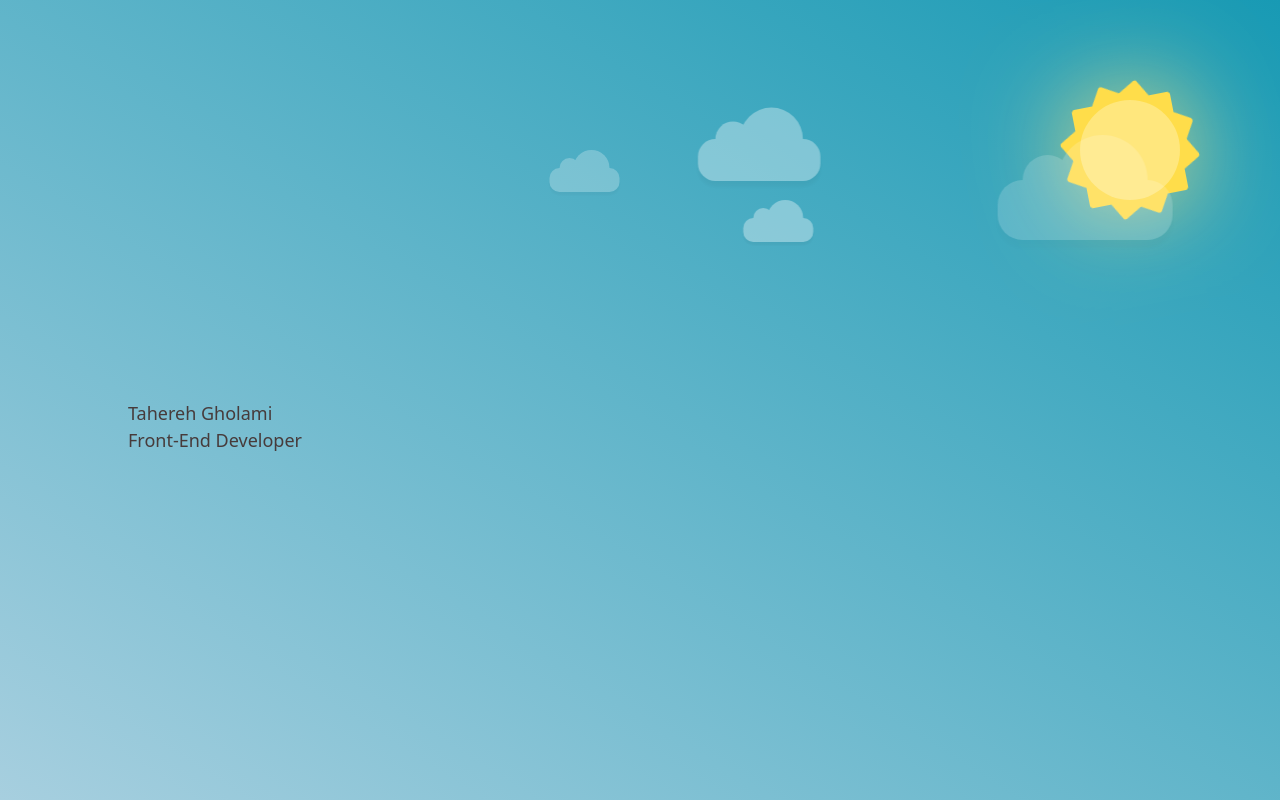
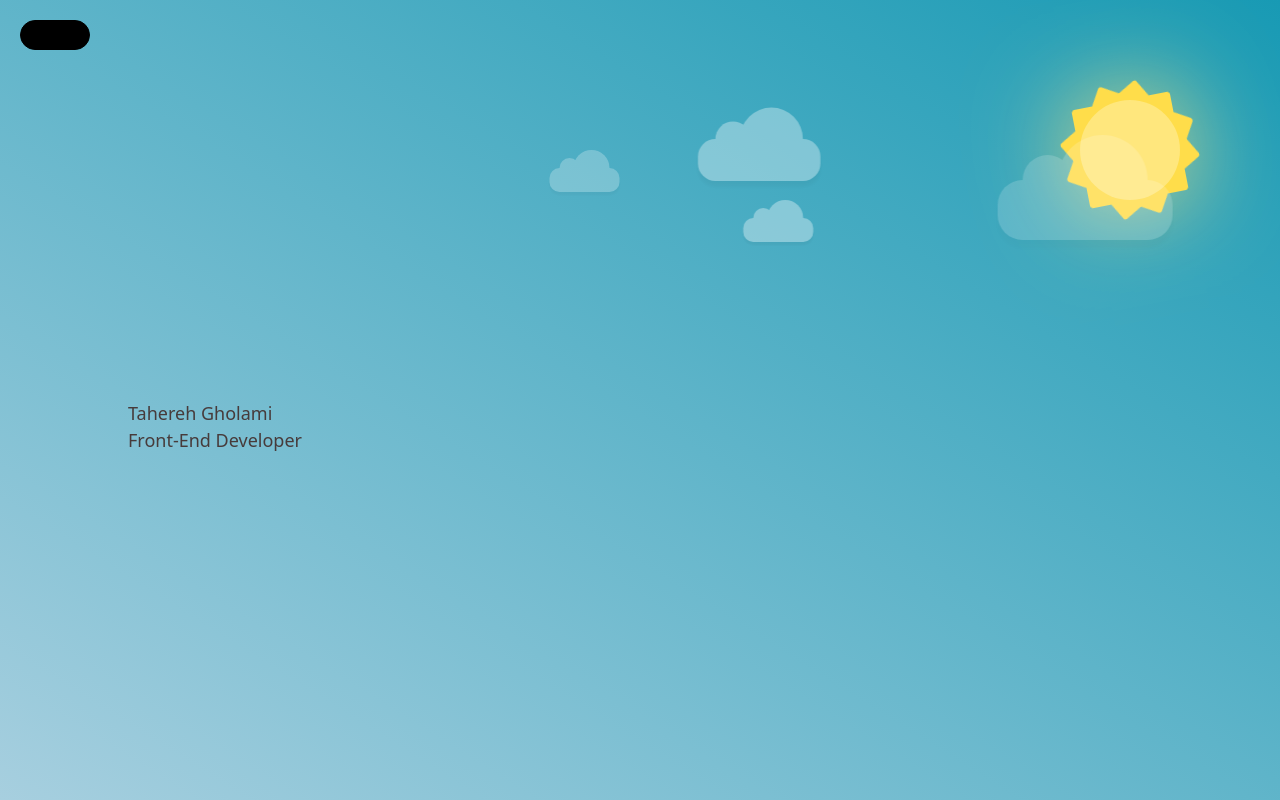
Before and after one commit to TahereGmi/TahereGmi.github.io, a Next.js app: page / in a window 1280 px wide. Built offline with nearby package versions, Linux system fonts and the light colour scheme.

Commit message:
Add toggle theme button

```diff
--- a/components/ToggleTime/index.tsx
+++ b/components/ToggleTime/index.tsx
@@ -12,14 +12,16 @@ const ToggleTime: React.FC<Props> = ({ toggleToNight, onClick }) => {
             className={`${styles.toggleWrapper} ${toggleToNight ? styles.nightDesign : styles.dayDesign}`}>
             {toggleToNight ?
                 <>
-                    <span className={styles.tinyMoon} />
+                    {/* <span className={styles.tinyMoon} />
                     <span className={styles.moonCerved} />
                     <span className={styles.star1} />
-                    <span className={styles.star2} />
+                    <span className={styles.star2} /> */}
+                    Night
                 </> :
                 <>
-                    <span className={styles.tinySun} />
-                    <span className={styles.sunShine} />
+                    {/* <span className={styles.tinySun} />
+                    <span className={styles.sunShine} /> */}
+                    Day
                 </>}
         </div>
     )
--- a/pages/index.tsx
+++ b/pages/index.tsx
@@ -26,7 +26,7 @@ const Home: FC = () =>{
 
   return (
   <main className={`flex min-h-screen flex-col items-center justify-between`}>
-    {/* <ToggleTime toggleToNight={skyTheme} onClick={() => changeTheme()}/> */}
+    <ToggleTime toggleToNight={skyTheme} onClick={() => changeTheme()}/>
     {/* <Icon /> */}
     {skyTheme === null ? <div>Loading</div> : skyTheme ? <Day /> : <Night />}
     <Introduction status={skyTheme}/>
```
